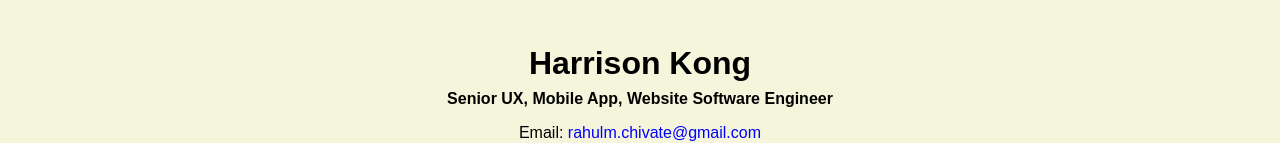
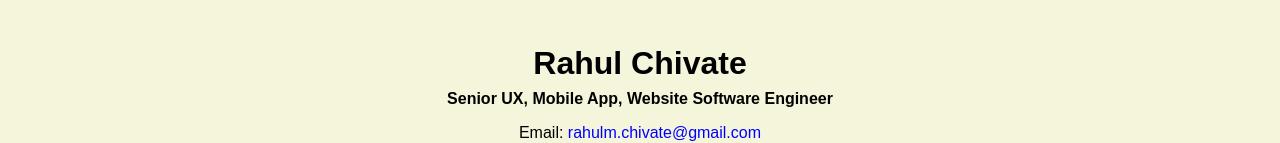
Before and after one commit to rahul386/rahul386.github.io, a plain HTML site: page resume.html in a window 1280 px wide. Shown: the part 393-536 px from the top of the page. Drawn offline with Linux system fonts and the light colour scheme.

Commit message:
Update resume.html

```diff
--- a/resume.html
+++ b/resume.html
@@ -19,7 +19,7 @@
 
     <img src="images/headshot.jpg" alt="Rahul chivate's headshot" width="20%">
 
-    <h1>Harrison Kong</h1>
+    <h1>Rahul Chivate</h1>
     <h4>Senior UX, Mobile App, Website Software Engineer</h4>
 
     <p>Email: <a href="mailto:rahulm.chivate@gmail.com">rahulm.chivate@gmail.com</a></p>
```
